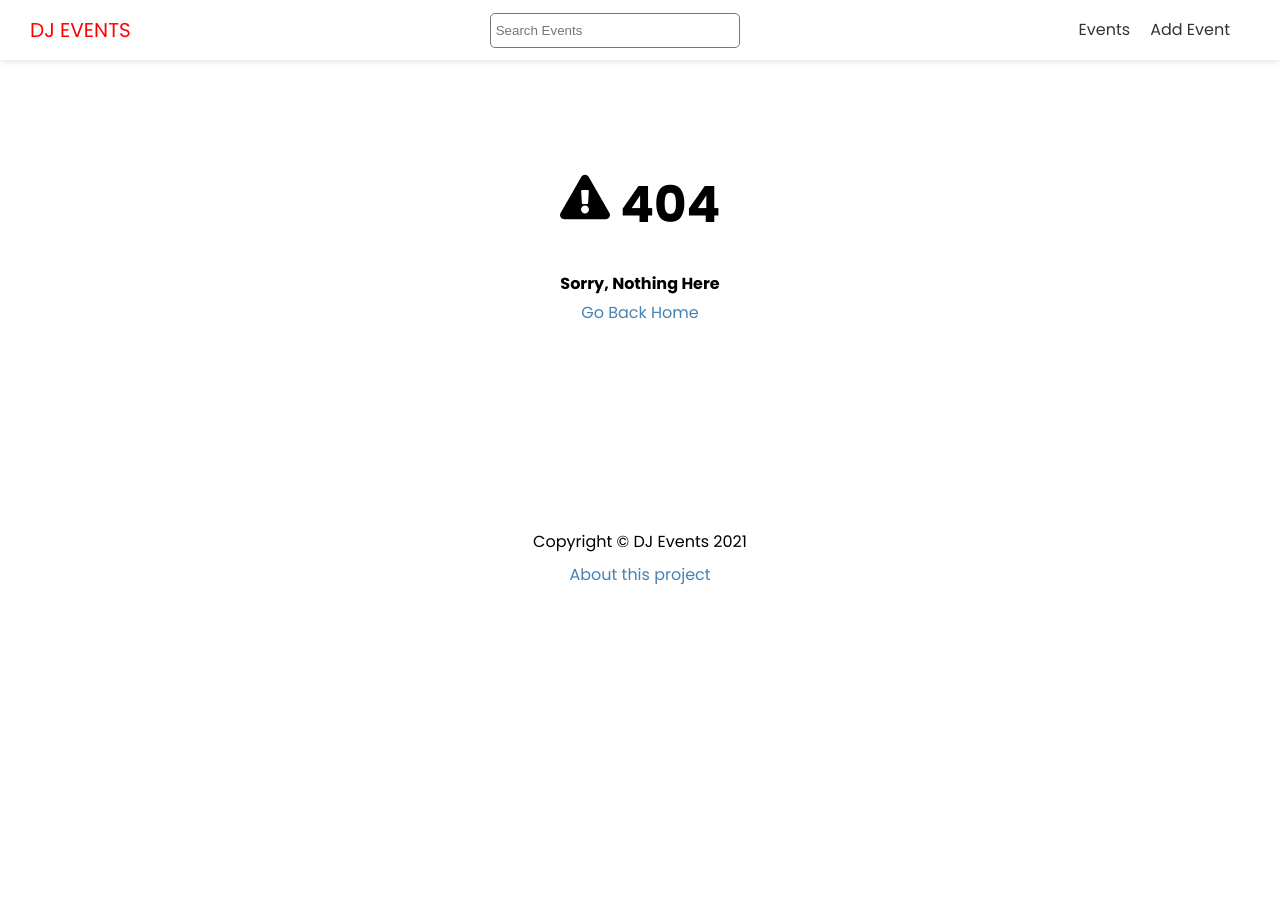
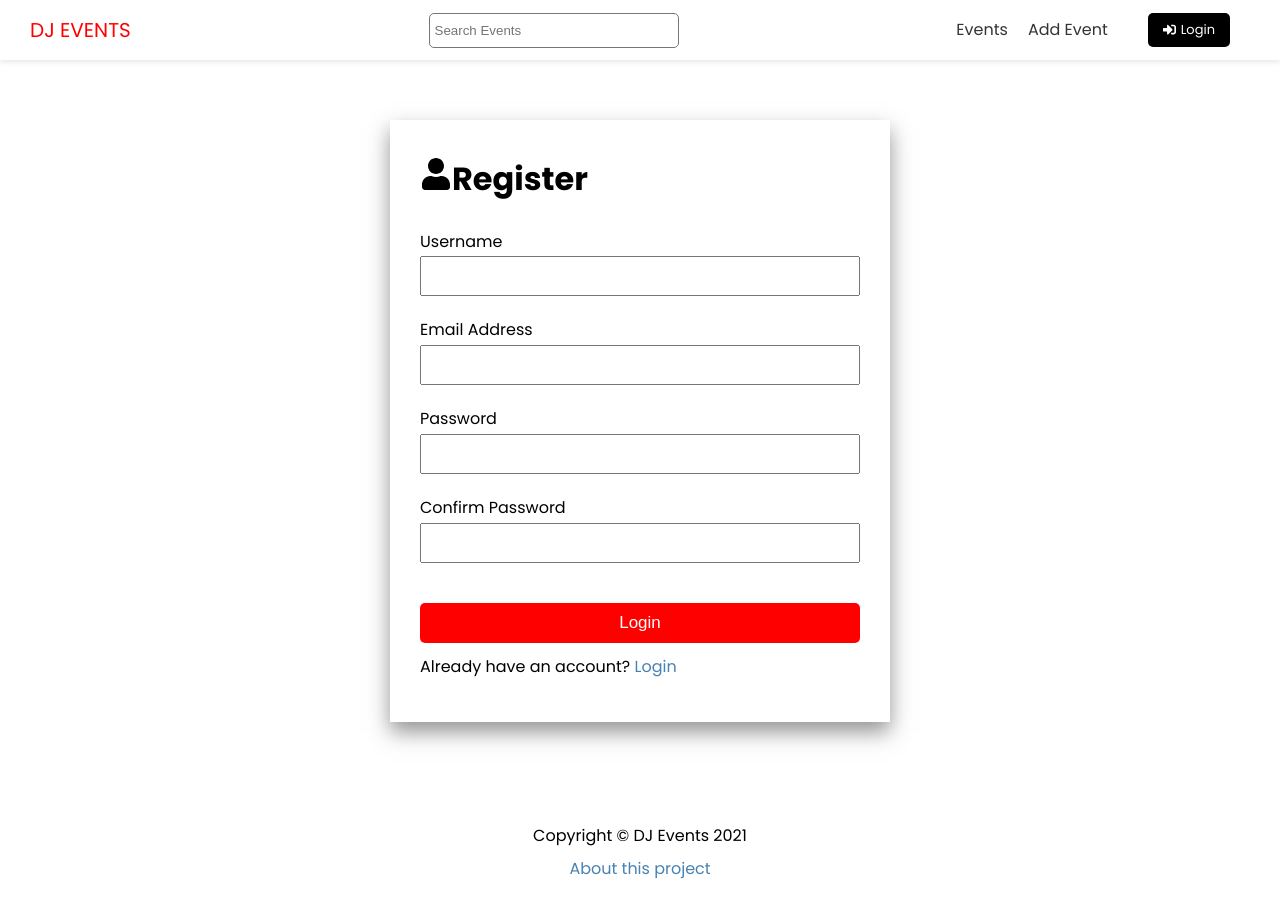
Before and after one commit to OmarAhmed3012/dj-events-next-app, a Next.js app in the folder dj-events-frontend/: page /account/register in a window 1280 px wide. Before the commit this address had no page. Shown: the top 918 px of the page. Before the commit the page ends 800 px from the top, so only its background shows below. Built offline with nearby package versions, Linux system fonts and the light colour scheme.

Commit message:
Login & Registration Forms

```diff
--- a/dj-events-frontend/components/Header.js
+++ b/dj-events-frontend/components/Header.js
@@ -1,4 +1,5 @@
 import Link from "next/link";
+import { FaSignInAlt, FaSignOutAlt } from "react-icons/fa";
 import styles from "@/styles/Header.module.css";
 import Search from "./Search";
 
@@ -25,6 +26,14 @@
               <a>Add Event</a>
             </Link>
           </li>
+          <li>
+            <Link href="/account/login">
+              <a className="btn-secondary btn-icon">
+                <FaSignInAlt />
+                Login
+              </a>
+            </Link>
+          </li>
         </ul>
       </nav>
     </header>
--- /dev/null
+++ b/dj-events-frontend/pages/account/register.js
@@ -0,0 +1,75 @@
+import { FaUser } from "react-icons/fa";
+import { ToastContainer, toast } from "react-toastify";
+import "react-toastify/dist/ReactToastify.css";
+import { useState, useEffect, useContext } from "react";
+import Link from "next/link";
+import Layout from "@/components/layout";
+import styles from "@/styles/AutForm.module.css";
+
+export default function RegisterPage() {
+  const [email, setEmail] = useState("");
+  const [username, setUsername] = useState("");
+  const [password, setPassword] = useState("");
+  const [passwordConfirm, setPasswordConfirm] = useState("");
+
+  const handleSubmit = (e) => {
+    e.preventDefault();
+    if (password !== passwordConfirm) {
+      toast.error("Passwords do not match!");
+      return;
+    }
+  };
+  return (
+    <Layout title="User Registration">
+      <div className={styles.auth}>
+        <h1>
+          <FaUser />
+          Register
+        </h1>
+        <ToastContainer />
+        <form onSubmit={handleSubmit}>
+          <div>
+            <lable htmlFor="email">Username</lable>
+            <input
+              type="text"
+              id="username"
+              value={username}
+              onChange={(e) => setUsername(e.target.value)}
+            />
+          </div>
+          <div>
+            <lable htmlFor="email">Email Address</lable>
+            <input
+              type="email"
+              id="email"
+              value={email}
+              onChange={(e) => setEmail(e.target.value)}
+            />
+          </div>
+          <div>
+            <lable htmlFor="password">Password</lable>
+            <input
+              type="password"
+              id="password"
+              value={password}
+              onChange={(e) => setPassword(e.target.value)}
+            />
+          </div>
+          <div>
+            <lable htmlFor="password">Confirm Password</lable>
+            <input
+              type="password"
+              id="passwordConfirm"
+              value={passwordConfirm}
+              onChange={(e) => setPasswordConfirm(e.target.value)}
+            />
+          </div>
+          <input type="submit" value="Login" className="btn" />
+        </form>
+        <p>
+          Already have an account? <Link href="/account/login">Login</Link>
+        </p>
+      </div>
+    </Layout>
+  );
+}
--- /dev/null
+++ b/dj-events-frontend/styles/AutForm.module.css
@@ -0,0 +1,31 @@
+.auth {
+  max-width: 500px;
+  margin: auto;
+  padding: 30px;
+  box-shadow: 0px 10px 20px 0px rgba(50, 50, 50, 0.52);
+}
+
+.auth label {
+  display: block;
+  margin-bottom: 10px;
+}
+
+.auth input[type="text"],
+.auth input[type="email"],
+.auth input[type="password"] {
+  display: block;
+  width: 100%;
+  height: 40px;
+  padding: 5px;
+  font-size: 18px;
+}
+
+.auth input[type="submit"] {
+  margin-top: 20px;
+  width: 100%;
+  font-size: 17px;
+}
+
+.auth div {
+  margin-bottom: 20px;
+}
```
Also changed, not shown: dj-events-frontend/pages/account/login.js (added, +51 -0 lines).
